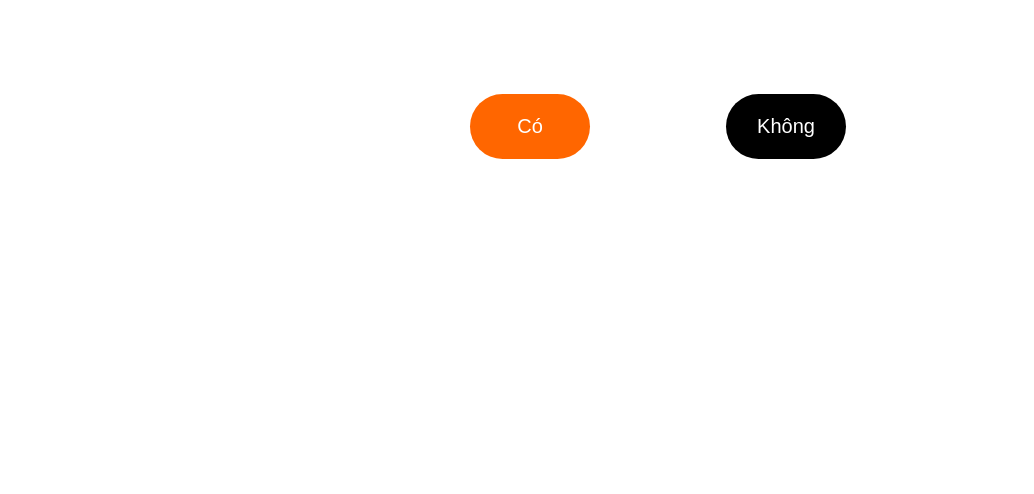
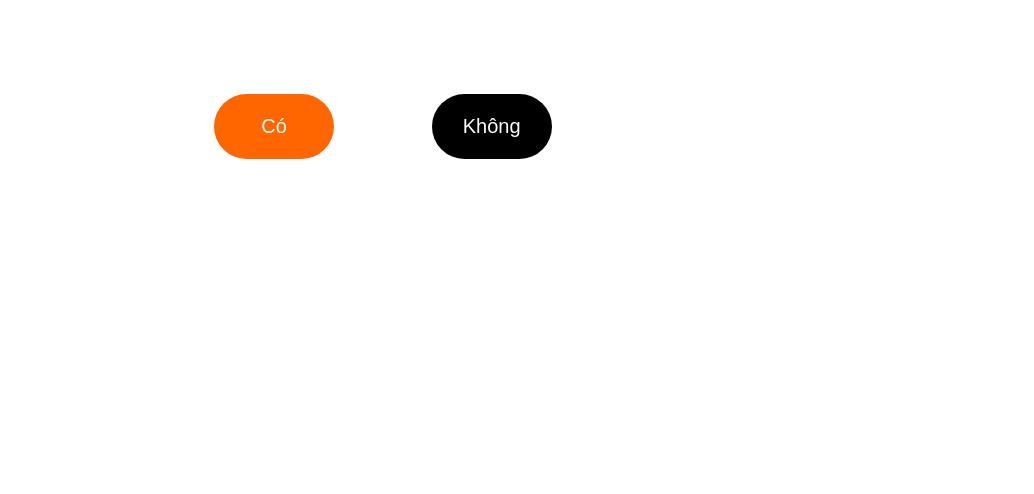
Before and after one commit to vuthithuha/vuthithuha2, a plain HTML site: page index.html in a window 1280 px wide. Shown: the part 306-800 px from the top of the page, without its empty margins (106-1140 px from the left). Drawn offline with Linux system fonts and the light colour scheme.

Commit message:
Update index.html

```diff
--- a/index.html
+++ b/index.html
@@ -23,12 +23,12 @@
                 position: absolute;
 
                 top: 50%;
-                left:65%;
+                left:42%;
             }
 
             button.yes {
                 background-color: #f60;
-                left: 45%;
+                left: 25%;
             }
         </style>
         <script>
```
